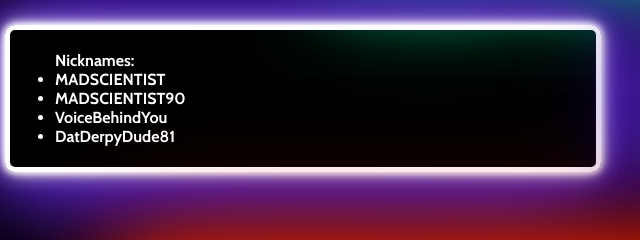
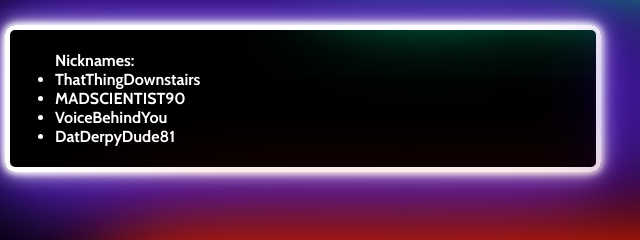
Before and after one commit to DatDerpyDude81/DatDerpyDude81.github.io, a website: page index.html in a window 1280 px wide. Shown: the part 178-418 px from the top of the page, 0-640 px from the left. Drawn offline with nearby package versions, Linux system fonts and the light colour scheme.

Commit message:
edited nicknames

```diff
--- a/index.html
+++ b/index.html
@@ -30,7 +30,7 @@
     <div class="containerLeft" data-aos="fade-right" data-aos-delay="200">
       <ul>
       Nicknames:
-        <li>MADSCIENTIST</li>
+        <li>ThatThingDownstairs</li>
         <li>MADSCIENTIST90</li>
         <li>VoiceBehindYou</li>
         <li>DatDerpyDude81</li>
```
